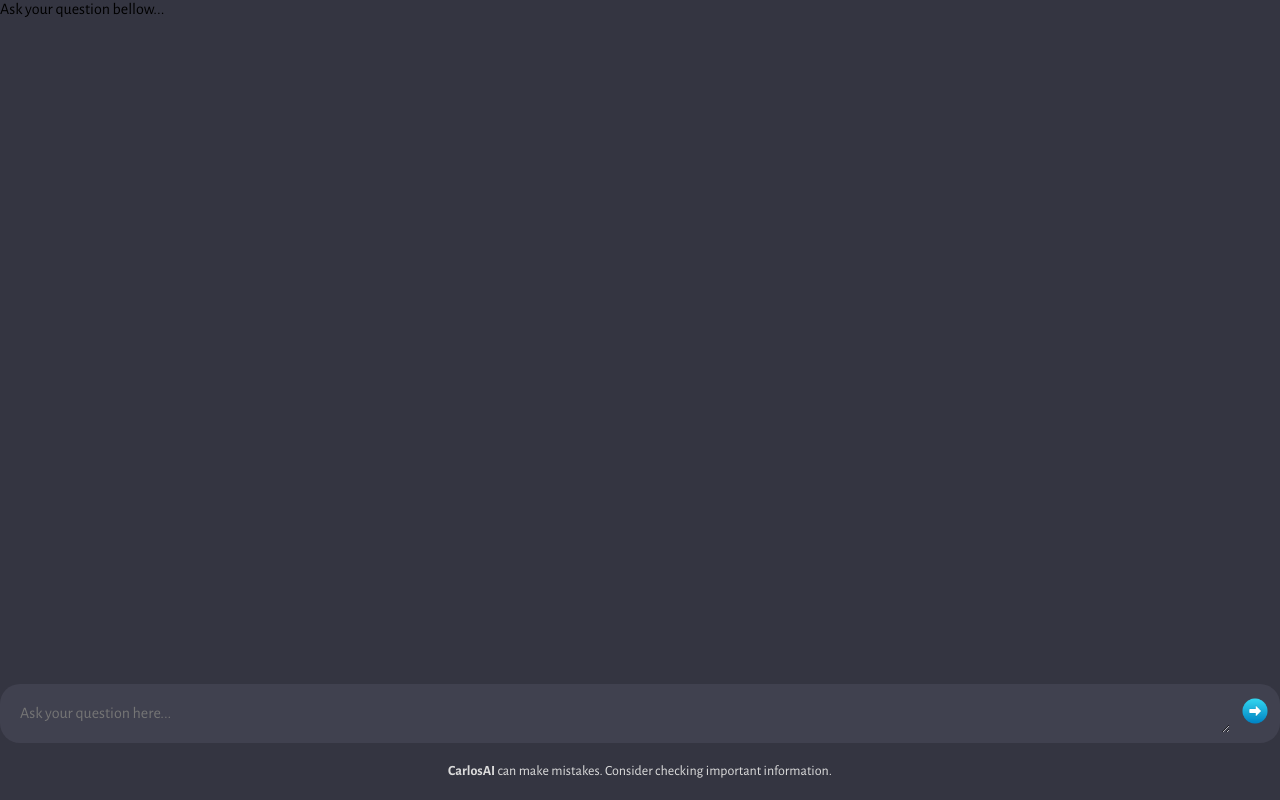
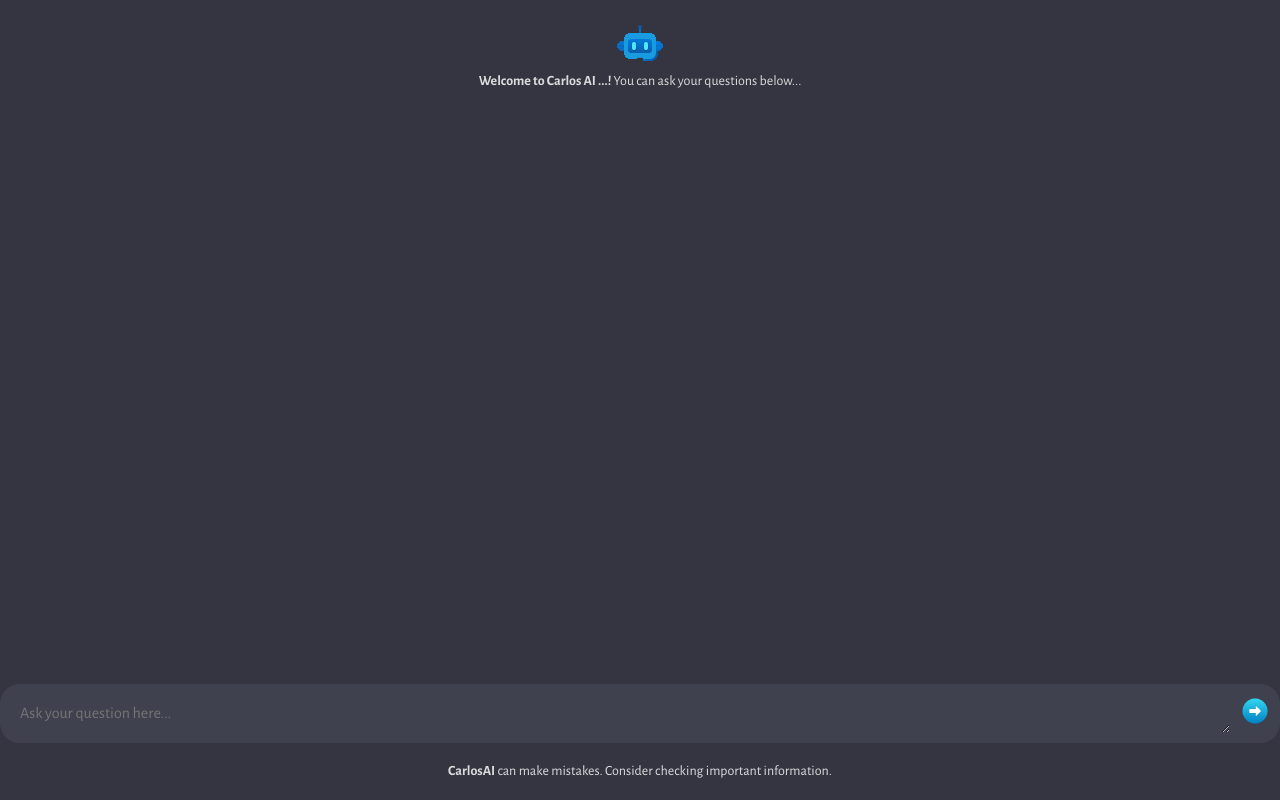
Before and after one commit to carlosmejia181414/AI_code, a website built with Vite: page client/index.html in a window 1280 px wide. Built offline with nearby package versions, Linux system fonts and the light colour scheme.

Commit message:
last changes

```diff
--- a/client/index.html
+++ b/client/index.html
@@ -16,7 +16,11 @@
   </head>
   <body>
     <div id="app">
-      <div id="chat_container">Ask your question bellow...</div>
+      <div class="footer">
+        <img src="assets/robot.gif" alt="logo">
+        <p><strong>Welcome to Carlos AI ...! </strong> You can ask your questions below...</p> <br>
+       </div>
+      <div id="chat_container"></div>
       <form action="">
         <textarea
           name="prompt"
--- a/client/style.css
+++ b/client/style.css
@@ -83,6 +83,7 @@
   padding: 10px;
   margin: 10px;
 text-align: center;
+
 }
 
 
```
Also changed, not shown: client/assets/favicon.ico (deleted), client/public/favicon.ico.
